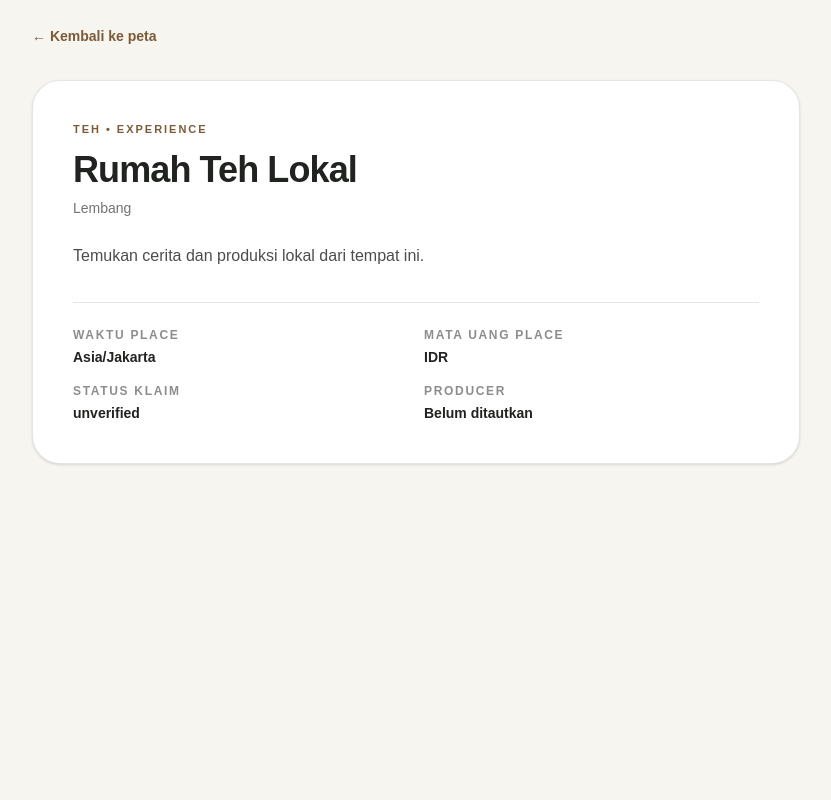
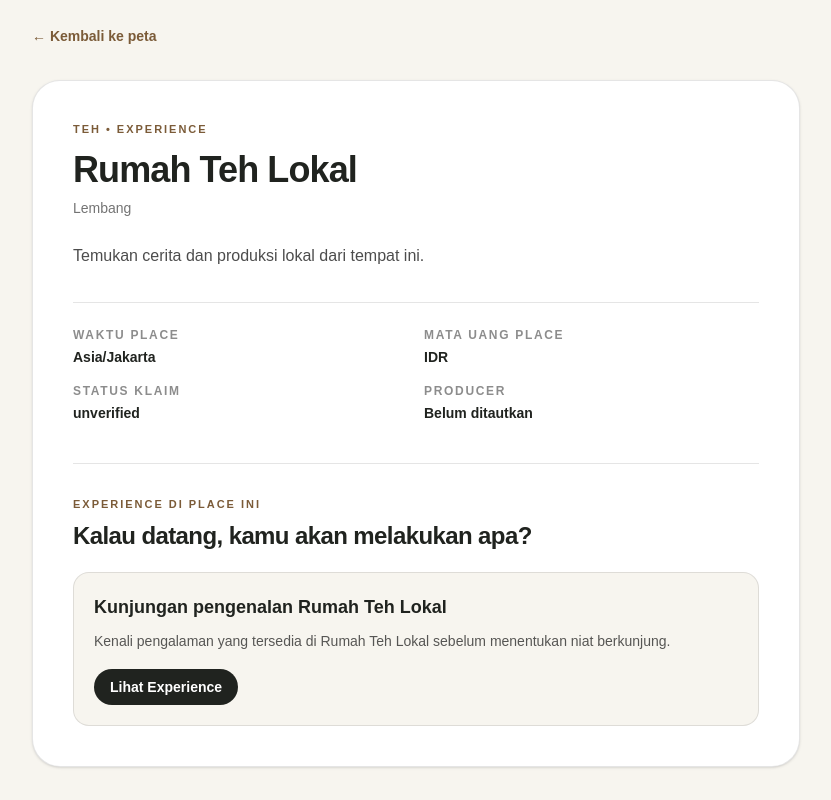
Before and after one commit to irusandi-hub/singgah-lokal, a Next.js app in the folder web/: page /places/rumah-teh-lokal in a window 1280 px wide. Shown: the whole page, without its empty margins (224-1055 px from the left). Built offline with nearby package versions, Linux system fonts and the light colour scheme.

Commit message:
Implement Experience vertical slice

```diff
--- a/web/app/places/[id]/page.tsx
+++ b/web/app/places/[id]/page.tsx
@@ -1,5 +1,6 @@
 import Link from "next/link";
 import { notFound } from "next/navigation";
+import { getExperiencesForPlace } from "@/lib/experiences";
 import { getPlaceById, places } from "@/lib/places";
 
 export function generateStaticParams() {
@@ -17,6 +18,8 @@
   if (!place) {
     notFound();
   }
+
+  const placeExperiences = getExperiencesForPlace(place.id);
 
   return (
     <main className="min-h-screen bg-[#f7f5ef] px-5 py-6 text-[#20231f] sm:px-8">
@@ -51,6 +54,31 @@
               <dd className="mt-1 text-sm font-semibold">{place.producer?.displayName ?? "Belum ditautkan"}</dd>
             </div>
           </dl>
+
+          <section className="mt-10 border-t border-black/10 pt-8" aria-labelledby="experiences-heading">
+            <p className="text-[11px] font-bold uppercase tracking-[0.18em] text-[#7b5b38]">Experience di Place ini</p>
+            <h2 id="experiences-heading" className="mt-2 text-2xl font-black tracking-tight">
+              Kalau datang, kamu akan melakukan apa?
+            </h2>
+            <div className="mt-5 grid gap-4">
+              {placeExperiences.length > 0 ? (
+                placeExperiences.map((experience) => (
+                  <article key={experience.id} className="rounded-2xl border border-black/10 bg-[#f7f5ef] p-5">
+                    <h3 className="text-lg font-black">{experience.title}</h3>
+                    <p className="mt-2 text-sm leading-6 text-black/65">{experience.shortDescription}</p>
+                    <Link
+                      className="mt-4 inline-flex rounded-full bg-[#20231f] px-4 py-2 text-sm font-bold text-white"
+                      href={`/places/${place.id}/experiences/${experience.id}`}
+                    >
+                      Lihat Experience
+                    </Link>
+                  </article>
+                ))
+              ) : (
+                <p className="text-sm text-black/60">Experience di Place ini belum tersedia.</p>
+              )}
+            </div>
+          </section>
         </article>
       </div>
     </main>
--- /dev/null
+++ b/web/lib/experiences.ts
@@ -0,0 +1,140 @@
+import type { Place } from "@/lib/places";
+
+export type ExperienceStatus = "draft" | "published" | "paused" | "archived";
+export type PublicationStatus = "draft" | "published";
+
+export type ExperienceSchedule = {
+  dayOfWeek: string;
+  startTime: string;
+  endTime: string;
+  timezone: string;
+  status: "available" | "not_available" | "requires_confirmation";
+};
+
+export type Experience = {
+  id: string;
+  placeId: string;
+  title: string;
+  shortDescription: string;
+  description: string;
+  durationMinutes: number;
+  capacity: number | null;
+  minPartySize: number;
+  maxPartySize: number;
+  ageRequirement: string | null;
+  prerequisites: string[];
+  meetingPoint: string;
+  highlights: string[];
+  status: ExperienceStatus;
+  publicationStatus: PublicationStatus;
+  schedules: ExperienceSchedule[];
+};
+
+const experienceIdPattern = /^[a-z0-9]+(?:-[a-z0-9]+)*$/;
+const timePattern = /^([01]\d|2[0-3]):[0-5]\d$/;
+
+export const experiences: Experience[] = [
+  {
+    id: "kunjungan-pengenalan-rumah-teh",
+    placeId: "rumah-teh-lokal",
+    title: "Kunjungan pengenalan Rumah Teh Lokal",
+    shortDescription: "Kenali pengalaman yang tersedia di Rumah Teh Lokal sebelum menentukan niat berkunjung.",
+    description:
+      "Halaman pengenalan ini membantu calon pengunjung memahami bentuk kunjungan di Place ini. Detail operasional dan ketersediaan perlu dikonfirmasi kepada Producer.",
+    durationMinutes: 60,
+    capacity: null,
+    minPartySize: 1,
+    maxPartySize: 6,
+    ageRequirement: null,
+    prerequisites: [],
+    meetingPoint: "Konfirmasi titik temu kepada Producer sebelum berkunjung.",
+    highlights: ["Memahami alur kunjungan", "Menentukan waktu yang ingin diajukan", "Meneruskan niat berkunjung ke Producer"],
+    status: "published",
+    publicationStatus: "published",
+    schedules: [
+      {
+        dayOfWeek: "Hari operasional mengikuti konfirmasi Producer",
+        startTime: "09:00",
+        endTime: "15:00",
+        timezone: "Asia/Jakarta",
+        status: "requires_confirmation",
+      },
+    ],
+  },
+];
+
+function isValidTime(time: string): boolean {
+  return timePattern.test(time);
+}
+
+export function validateExperience(experience: Experience, place: Place): void {
+  if (!experienceIdPattern.test(experience.id)) {
+    throw new Error(`Invalid Experience id: ${experience.id}`);
+  }
+
+  if (experience.placeId !== place.id) {
+    throw new Error(`Experience ${experience.id} does not belong to Place ${place.id}`);
+  }
+
+  if (!experience.title.trim() || !experience.shortDescription.trim() || !experience.description.trim()) {
+    throw new Error(`Experience ${experience.id} is missing required content`);
+  }
+
+  if (!Number.isInteger(experience.durationMinutes) || experience.durationMinutes <= 0) {
+    throw new Error(`Invalid duration for Experience ${experience.id}`);
+  }
+
+  if (experience.capacity !== null && (!Number.isInteger(experience.capacity) || experience.capacity <= 0)) {
+    throw new Error(`Invalid capacity for Experience ${experience.id}`);
+  }
+
+  if (
+    !Number.isInteger(experience.minPartySize) ||
+    !Number.isInteger(experience.maxPartySize) ||
+    experience.minPartySize < 1 ||
+    experience.minPartySize > experience.maxPartySize
+  ) {
+    throw new Error(`Invalid party size for Experience ${experience.id}`);
+  }
+
+  for (const schedule of experience.schedules) {
+    if (
+      schedule.timezone !== place.timezone ||
+      !isValidTime(schedule.startTime) ||
+      !isValidTime(schedule.endTime) ||
+      schedule.startTime >= schedule.endTime
+    ) {
+      throw new Error(`Invalid schedule for Experience ${experience.id}`);
+    }
+  }
+}
+
+export function validateExperiences(experienceList: readonly Experience[], placeList: readonly Place[]): void {
+  const ids = new Set<string>();
+
+  for (const experience of experienceList) {
+    const place = placeList.find((candidate) => candidate.id === experience.placeId);
+
+    if (!place) {
+      throw new Error(`Experience ${experience.id} references an unknown Place`);
+    }
+
+    validateExperience(experience, place);
+
+    if (ids.has(experience.id)) {
+      throw new Error(`Duplicate Experience id: ${experience.id}`);
+    }
+
+    ids.add(experience.id);
+  }
+}
+
+export function getExperienceById(id: string): Experience | undefined {
+  return experiences.find((experience) => experience.id === id);
+}
+
+export function getExperiencesForPlace(placeId: string): Experience[] {
+  return experiences.filter(
+    (experience) => experience.placeId === placeId && experience.status === "published" && experience.publicationStatus === "published",
+  );
+}
```
